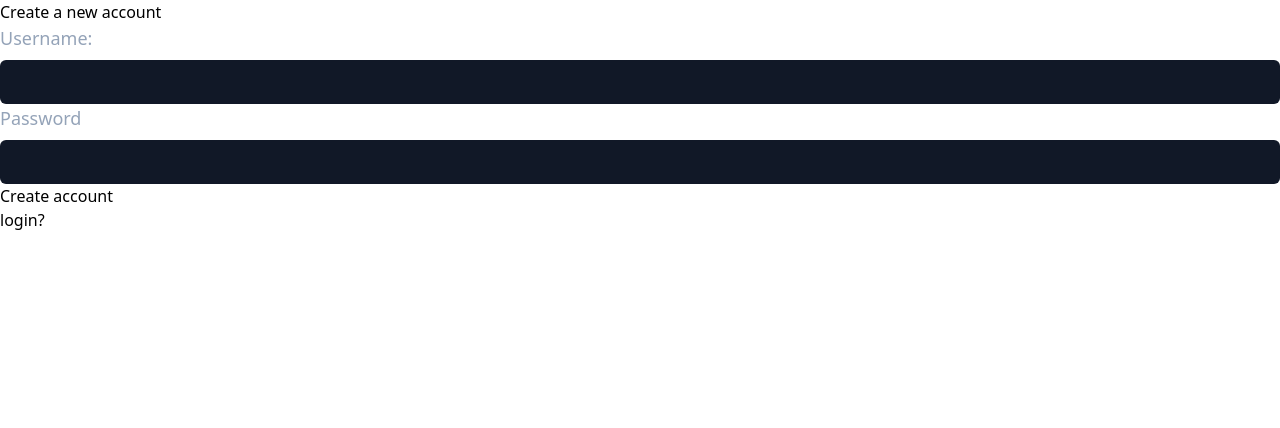
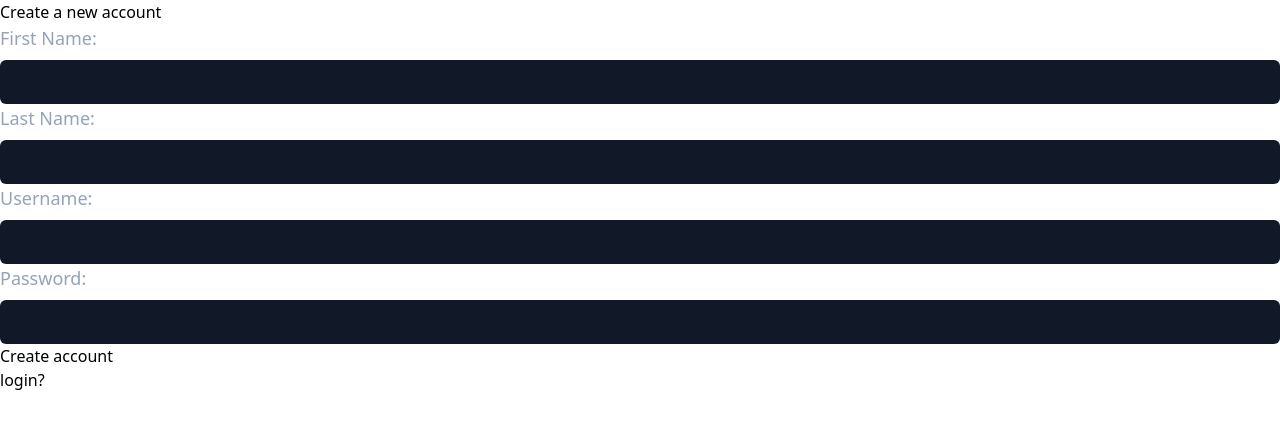
Before and after one commit to faizan-20/messaging-app, a React (Vite) app in the folder client/: page /signup in a window 1280 px wide. Shown: the top 428 px of the page. Built offline with nearby package versions, Linux system fonts and the light colour scheme; no server answers.

Commit message:
added profile section

```diff
--- a/client/package.json
+++ b/client/package.json
@@ -10,6 +10,7 @@
     "preview": "vite preview"
   },
   "dependencies": {
+    "prop-types": "^15.8.1",
     "react": "^18.2.0",
     "react-dom": "^18.2.0",
     "react-router-dom": "^6.17.0",
--- a/client/src/components/App.jsx
+++ b/client/src/components/App.jsx
@@ -10,6 +10,7 @@ const socket = io.connect("http://localhost:3000");
 function App() {
 
   const [auth, setAuth] = useState(false);
+  const [user, setUser] = useState({});
 
   async function checkAuth() {
     try {
@@ -20,9 +21,10 @@ function App() {
         }
       });
       const result = await res.json();
-      console.log(result.user);
+      console.log(result);
       if (result.user) {
         setAuth(true);
+        setUser(result.user);
         return true;
       } else {
         setAuth(false);
@@ -41,7 +43,7 @@ function App() {
     <Routes>
       <Route
         path="/"
-        element={auth ? <Home socket={socket} /> : <Login />}
+        element={auth ? <Home socket={socket} user={user} /> : <Login />}
       />
       <Route
         path="/signup"
--- a/client/src/components/Home.jsx
+++ b/client/src/components/Home.jsx
@@ -1,10 +1,27 @@
-export default function Home() {
+import PropTypes from 'prop-types';
+
+export default function Home({ user }) {
     return (
         <div className="bg-gray-900 text-slate-200 h-screen flex justify-center items-center">
             <div className=" bg-slate-800 h-[90%] w-[30vw] overflow-auto flex flex-col">
-                <div className=" bg-slate-950 h-[6rem]"></div>
+                <div className=" bg-slate-950 h-[6rem] flex items-center justify-between px-8">
+                    <div>
+                        <div>Welcome,</div>
+                        <div className=' text-2xl font-bold underline' >{user.first_name}</div>
+                    </div>
+                    <div className=' rounded-xl opacity-50 hover:opacity-100 p-2 transition-all duration-100'>
+                        <svg xmlns="http://www.w3.org/2000/svg" fill="none" viewBox="0 0 24 24" strokeWidth={1.5} stroke="currentColor" className="w-6 h-6">
+                          <path strokeLinecap="round" strokeLinejoin="round" d="M19 7.5v3m0 0v3m0-3h3m-3 0h-3m-2.25-4.125a3.375 3.375 0 11-6.75 0 3.375 3.375 0 016.75 0zM4 19.235v-.11a6.375 6.375 0 0112.75 0v.109A12.318 12.318 0 0110.374 21c-2.331 0-4.512-.645-6.374-1.766z" />
+                        </svg>
+                    </div>
+                </div>
+                <div>messages</div>
             </div>
-            <div className=" bg-slate-600 h-[90%] w-[60vw] overflow-auto"></div>
+            <div className=" bg-slate-600 h-[90%] w-[60vw] overflow-auto">chat</div>
         </div>
-    )
+    );
 }
+
+Home.propTypes = {
+    user: PropTypes.object.isRequired,
+}
--- a/client/src/components/Signup.jsx
+++ b/client/src/components/Signup.jsx
@@ -5,6 +5,8 @@ export default function Signup() {
 
     const [username, setUsername] = useState('');
     const [password, setPassword] = useState('');
+    const [firstName, setFirstName] = useState('');
+    const [lastName, setLastName] = useState('');
     const navigate = useNavigate();
 
     async function handleSubmit(e) {
@@ -16,6 +18,8 @@ export default function Signup() {
                     "Content-Type": "application/json"
                 },
                 body: JSON.stringify({
+                    first_name: firstName,
+                    last_name: lastName,
                     username: username,
                     password: password
                 })
@@ -31,15 +35,23 @@ export default function Signup() {
 
     return (
         <div className="h-screen bg-gray-900 flex flex-col text-slate-200 justify-center items-center" >
-            <div className="h-[50%] w-[20%] bg-slate-800 px-10 py-20 flex flex-col justify-around rounded-md bg-opacity-60">
+            <div className="h-[80%] w-[30%] bg-slate-800 px-10 py-20 flex flex-col justify-around rounded-md bg-opacity-60">
                 <div className="font-bold text-2xl text-slate-200">Create a new account</div>
-                <form action="#" className="h-[50%] flex flex-col justify-around" onSubmit={handleSubmit}>
+                <form action="#" className="h-[70%] flex flex-col justify-around" onSubmit={handleSubmit}>
+                    <div className="form-item">
+                        <label htmlFor="first_name">First Name:</label>
+                        <input type="text" name="first_name" id="first_name" onChange={e => setFirstName(e.target.value)} required/>
+                    </div>
+                    <div className="form-item">
+                        <label htmlFor="last_name">Last Name:</label>
+                        <input type="text" name="last_name" id="last_name" onChange={e => setLastName(e.target.value)}/>
+                    </div>
                     <div className="form-item">
                         <label htmlFor="username">Username:</label>
                         <input type="text" name="username" id="username" onChange={e => setUsername(e.target.value)} required />
                     </div>
                     <div className="form-item">
-                        <label htmlFor="password">Password</label>
+                        <label htmlFor="password">Password:</label>
                         <input type="password" name="password" id="password" onChange={e => setPassword(e.target.value)} required />
                     </div>
                     <button type="submit" className=" bg-emerald-800 rounded-md px-1 py-2 font-bold hover:bg-emerald-700 transition-all" >Create account</button>
```
Also changed, not shown: 1 other file (tests, documents, lock files or other folders).
